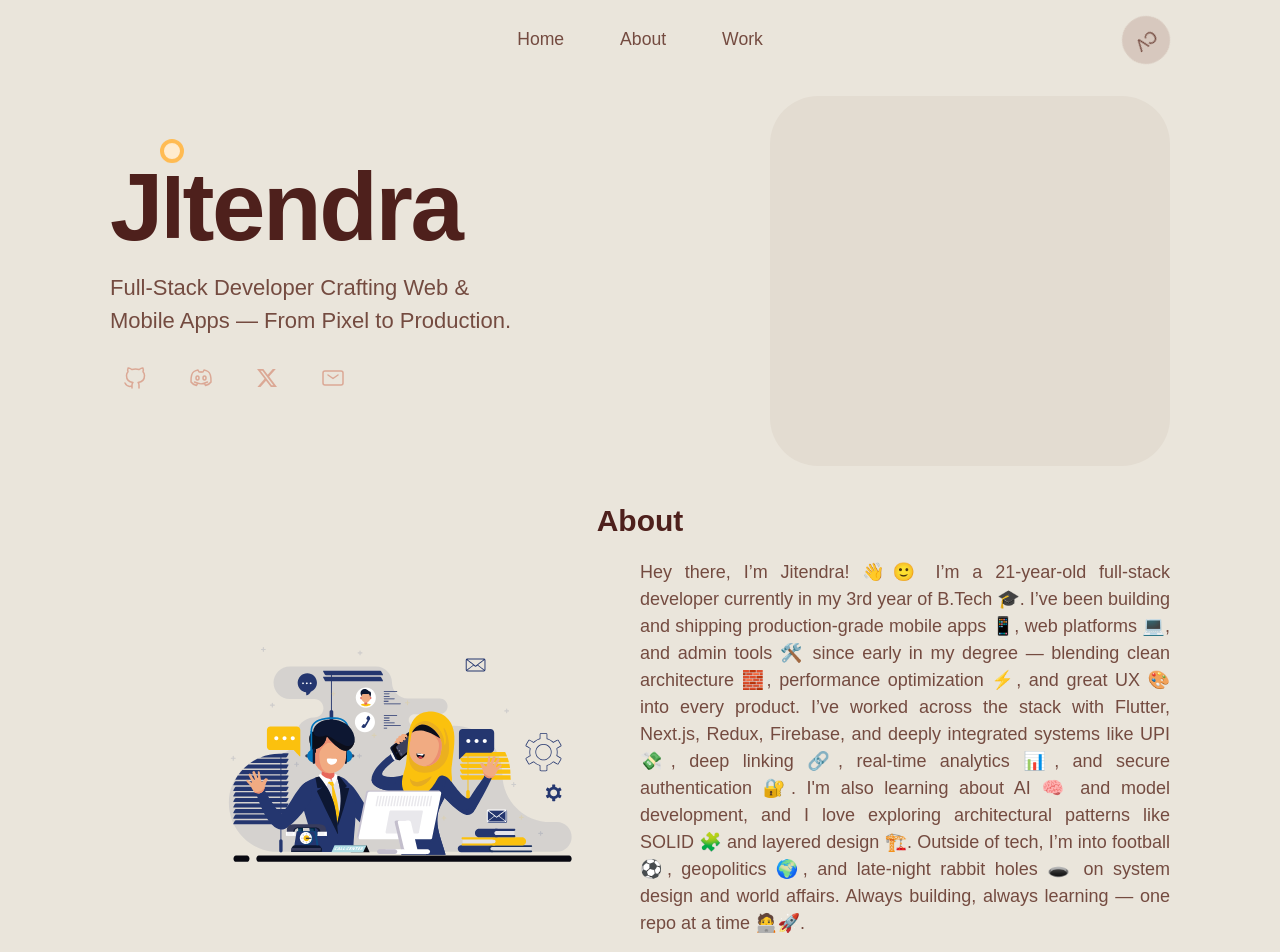
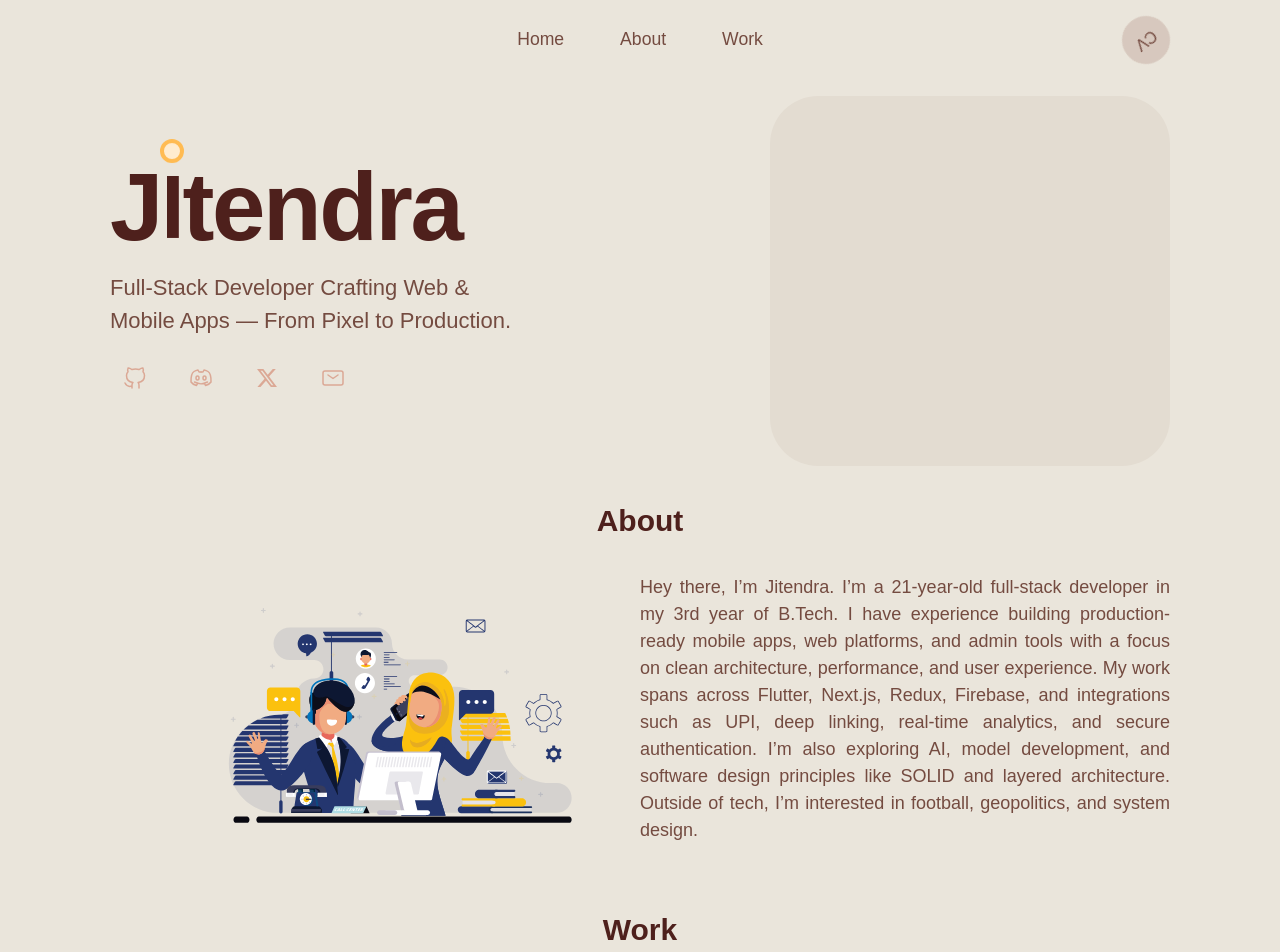
Before and after one commit to jitendravee/portfolio, a Next.js app: page / in a window 1280 px wide. Shown: the top 952 px of the page. Built offline with nearby package versions, Linux system fonts and the light colour scheme.

Commit message:
fix:added the text change

```diff
--- a/src/components/About.tsx
+++ b/src/components/About.tsx
@@ -22,9 +22,9 @@ const About = () => {
           <div className="w-full  lg:w-1/2">
             <TextBuilder
               className="text-[18px] text-justify"
-              text="Hey there, I’m Jitendra! 👋🙂 I’m a 21-year-old full-stack developer currently in my 3rd year of B.Tech 🎓. I’ve been building and shipping production-grade mobile apps 📱, web platforms 💻, and admin tools 🛠️ since early in my degree — blending clean architecture 🧱, performance optimization ⚡, and great UX 🎨 into every product. I’ve worked across the stack with Flutter, Next.js, Redux, Firebase, and deeply integrated systems like UPI 💸, deep linking 🔗, real-time analytics 📊, and secure authentication 🔐. I'm also learning about AI 🧠 and model development, and I love exploring architectural patterns like SOLID 🧩 and layered design 🏗️.
+              text="Hey there, I’m Jitendra. I’m a 21-year-old full-stack developer in my 3rd year of B.Tech. I have experience building production-ready mobile apps, web platforms, and admin tools with a focus on clean architecture, performance, and user experience. My work spans across Flutter, Next.js, Redux, Firebase, and integrations such as UPI, deep linking, real-time analytics, and secure authentication.
 
-Outside of tech, I’m into football ⚽, geopolitics 🌍, and late-night rabbit holes 🕳️ on system design and world affairs. Always building, always learning — one repo at a time 🧑‍💻🚀."
+I’m also exploring AI, model development, and software design principles like SOLID and layered architecture. Outside of tech, I’m interested in football, geopolitics, and system design."
             />
           </div>
         </div>
```
